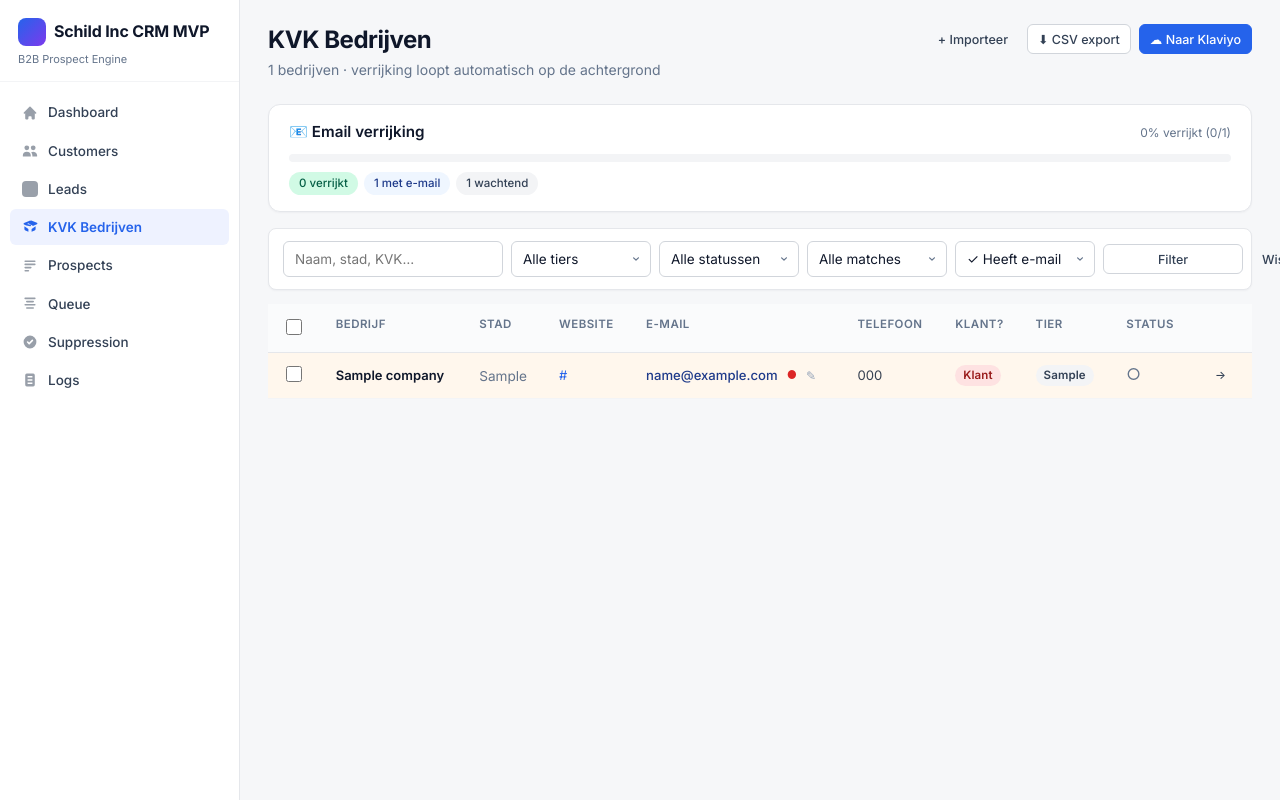
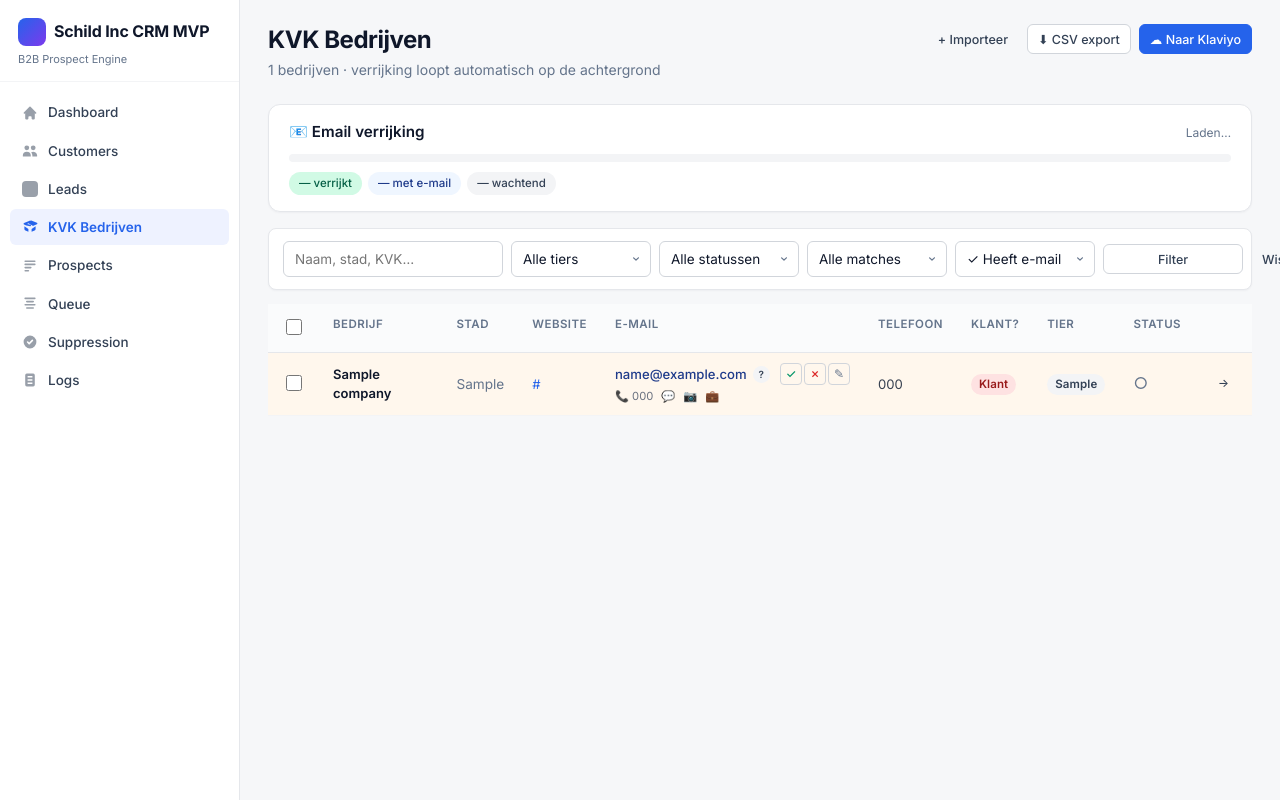
Before and after one commit to kevinolla/Schildinc, a FastAPI app: page /kvk?has_email=1 in a window 1280 px wide. Run offline with FastAPI, Linux system fonts and the light colour scheme; tables that the repository leaves empty hold one stand-in row (values such as "Sample post").

Commit message:
Agent goes hands-free + KVK row gains one-click verify/reject + contact icons
User feedback: 'it always confirms me again and again to check the
email, make it automate working and easy to check email and contact'.

Agent (scripts/email_agent.py)
- Stripped ALL interactive prompts:
    * --interactive flag removed
    * wait_for_human() → auto_cooldown_for_captcha() that sleeps and
      skips the record (it stays in /agent/pending for a later run)
    * No more 'press Enter' / 'paste the email' prompts
- New --captcha-cooldown N flag (default 90s) lets the user tune the
  cool-down if Google's rate-limit windows change
- Inner retry loop replaced by a single try → either get extract
  or skip on CAPTCHA, then move on

KVK page (templates/kvk_companies.html)
- Email cell now shows the email + a compact confidence BADGE (not a
  cryptic dot): ✓ verified / M manual / ? guessed / H high / M medium
- Three new one-click icons next to each email:
    ✓  mark as verified (sets confidence=verified, approved_for_outreach=true)
    ✗  wrong — clears email + re-queues record (status=pending)
    ✎  inline edit (existing behavior)
- Second line under the email shows other contact channels as icons:
    📞 phone   💬 WhatsApp link   📷 Instagram link   💼 LinkedIn link
  All clickable where applicable. No more drilling into the detail page
  to see if a record has socials.

New endpoints (app/main.py)
- POST /kvk/{id}/verify-email → email_confidence='verified',
  approved_for_outreach=true, status='discovered'
- POST /kvk/{id}/reject-email → wipe email_public, status='pending',
  approved_for_outreach=false (back into the pool)

Styles (static/styles.css)
- .email-actions wraps the three icon buttons compactly
- .verify-btn variants color-coded: green (yes), red (no), blue (edit)
- .contact-mini icons inherit muted color, brand on hover

Co-Authored-By: Claude Sonnet 4.6 <noreply@anthropic.com>

```diff
--- a/app/main.py
+++ b/app/main.py
@@ -2044,6 +2044,43 @@ async def kvk_set_email_inline(
     return JSONResponse({"ok": True, "email": email})
 
 
+@app.post("/kvk/{company_id}/verify-email")
+async def kvk_verify_email(
+    company_id: int,
+    db: Session = Depends(get_db),
+    _: str = Depends(require_admin),
+) -> JSONResponse:
+    """One-click verify: mark this email as human-checked (confidence='verified')."""
+    company = db.get(KvkCompany, company_id)
+    if not company or not (company.email_public or "").strip():
+        return JSONResponse({"ok": False, "error": "no_email"}, status_code=400)
+    company.email_confidence = "verified"
+    company.approved_for_outreach = True
+    company.enrichment_status = "discovered"
+    db.commit()
+    return JSONResponse({"ok": True, "email": company.email_public, "confidence": "verified"})
+
+
+@app.post("/kvk/{company_id}/reject-email")
+async def kvk_reject_email(
+    company_id: int,
+    db: Session = Depends(get_db),
+    _: str = Depends(require_admin),
+) -> JSONResponse:
+    """One-click reject: clear a wrong email so the record goes back to pending."""
+    company = db.get(KvkCompany, company_id)
+    if not company:
+        return JSONResponse({"ok": False, "error": "not_found"}, status_code=404)
+    company.email_public = ""
+    company.email_confidence = ""
+    company.email_source_url = ""
+    company.approved_for_outreach = False
+    company.enrichment_status = "pending"
+    apply_kvk_matching(db, company)
+    db.commit()
+    return JSONResponse({"ok": True})
+
+
 # -- Enrichment progress API (for dashboard live counter) --
 @app.get("/api/kvk/progress")
 def kvk_progress(db: Session = Depends(get_db), _: str = Depends(require_admin)) -> JSONResponse:
--- a/app/static/styles.css
+++ b/app/static/styles.css
@@ -1183,6 +1183,38 @@ tbody tr:hover td { background: var(--surface-2); }
   border-color: #93c5fd;
 }
 
+/* One-click verify / reject / edit buttons in the email cell */
+.email-actions {
+  display: inline-flex;
+  gap: 2px;
+  margin-left: 4px;
+}
+.verify-btn {
+  background: transparent;
+  border: 1px solid var(--border-strong);
+  border-radius: 4px;
+  width: 22px;
+  height: 22px;
+  min-height: 0;
+  padding: 0;
+  font-size: 12px;
+  line-height: 1;
+  cursor: pointer;
+  color: var(--text-muted);
+  display: inline-flex;
+  align-items: center;
+  justify-content: center;
+  transition: background .12s, color .12s, border-color .12s;
+}
+.verify-btn.verify-yes { color: var(--success); }
+.verify-btn.verify-yes:hover { background: var(--success-soft); border-color: var(--success); }
+.verify-btn.verify-no { color: var(--danger); }
+.verify-btn.verify-no:hover { background: var(--danger-soft); border-color: var(--danger); }
+.verify-btn.verify-edit:hover { background: var(--surface-3); color: var(--brand); border-color: var(--brand); }
+
+.contact-mini a, .contact-mini { text-decoration: none; }
+.contact-mini a:hover { color: var(--brand); }
+
 /* ── Prospect Detail Page ───────────────────────────────────────────────── */
 .prospect-list { display: grid; gap: 14px; }
 .prospect-list-compact { gap: 12px; }
--- a/app/templates/kvk_companies.html
+++ b/app/templates/kvk_companies.html
@@ -147,28 +147,52 @@
           {% endif %}
         </td>
 
-        <!-- Inline email cell with edit-in-place -->
+        <!-- Email cell: shows email + one-click verify/reject + all other channels -->
         <td class="email-cell" id="email-cell-{{ c.id }}">
           {% if c.email_public %}
-          <div class="email-display">
+          <div class="email-display" id="email-display-{{ c.id }}">
             <span class="has-contact" title="{{ c.email_public }}" style="font-size:.82rem">
-              {{ c.email_public[:32] }}{% if c.email_public|length > 32 %}…{% endif %}
+              {{ c.email_public[:34] }}{% if c.email_public|length > 34 %}…{% endif %}
             </span>
-            {% if c.email_confidence == 'manual' %}
-            <span class="conf-dot" style="color:#7c3aed" title="Handmatig">●</span>
+            {% if c.email_confidence == 'verified' %}
+            <span class="badge badge-green" style="font-size:.62rem;padding:1px 6px" title="Verified">✓</span>
+            {% elif c.email_confidence == 'manual' %}
+            <span class="badge badge-purple" style="font-size:.62rem;padding:1px 6px" title="Manual">M</span>
+            {% elif c.email_confidence == 'guessed' %}
+            <span class="badge badge-yellow" style="font-size:.62rem;padding:1px 6px" title="Pattern-guessed (info@domain)">?</span>
             {% elif c.email_confidence == 'high' %}
-            <span class="conf-dot conf-high" title="Hoge betrouwbaarheid">●</span>
+            <span class="badge badge-blue" style="font-size:.62rem;padding:1px 6px" title="High confidence">H</span>
             {% elif c.email_confidence == 'medium' %}
-            <span class="conf-dot conf-medium" title="Gemiddelde betrouwbaarheid">●</span>
+            <span class="badge badge-yellow" style="font-size:.62rem;padding:1px 6px" title="Medium">M</span>
             {% else %}
-            <span class="conf-dot conf-low" title="Lage betrouwbaarheid">●</span>
+            <span class="badge badge-gray" style="font-size:.62rem;padding:1px 6px" title="Low">?</span>
             {% endif %}
-            <button class="edit-email-btn" onclick="showEmailEdit({{ c.id }}, '{{ c.email_public }}')" title="E-mail aanpassen">✎</button>
+            <div class="email-actions">
+              {% if c.email_confidence != 'verified' %}
+              <button class="verify-btn verify-yes" title="Mark as verified"
+                      onclick="verifyEmail({{ c.id }})">✓</button>
+              {% endif %}
+              <button class="verify-btn verify-no" title="Wrong email — remove"
+                      onclick="rejectEmail({{ c.id }})">✗</button>
+              <button class="verify-btn verify-edit" title="Edit email"
+                      onclick="showEmailEdit({{ c.id }}, '{{ c.email_public }}')">✎</button>
+            </div>
           </div>
           {% else %}
-          <div class="email-display">
+          <div class="email-display" id="email-display-{{ c.id }}">
             <span class="text-muted" style="font-size:.82rem">—</span>
-            <button class="edit-email-btn add-email-btn" onclick="showEmailEdit({{ c.id }}, '')" title="E-mail toevoegen">+ email</button>
+            <button class="edit-email-btn add-email-btn" onclick="showEmailEdit({{ c.id }}, '')" title="Add email">+ email</button>
+          </div>
+          {% endif %}
+          {# Other contacts on second line — phone / WA / IG / LI #}
+          {% if c.phone_public or c.whatsapp_number or c.instagram_url or c.linkedin_url %}
+          <div class="contact-mini" style="margin-top:3px;font-size:.7rem;color:#6b7280;display:flex;gap:8px;flex-wrap:wrap">
+            {% if c.phone_public %}<span title="{{ c.phone_public }}">📞 {{ c.phone_public[:14] }}</span>{% endif %}
+            {% if c.whatsapp_number or c.whatsapp_url %}
+            <a href="{{ c.whatsapp_url or 'https://wa.me/' ~ (c.whatsapp_number or '')|replace('+','') }}" target="_blank" class="ext-link" title="WhatsApp">💬</a>
+            {% endif %}
+            {% if c.instagram_url %}<a href="{{ c.instagram_url }}" target="_blank" class="ext-link" title="Instagram">📷</a>{% endif %}
+            {% if c.linkedin_url %}<a href="{{ c.linkedin_url }}" target="_blank" class="ext-link" title="LinkedIn">💼</a>{% endif %}
           </div>
           {% endif %}
           <div class="email-edit-form hidden" id="email-form-{{ c.id }}">
@@ -315,6 +339,59 @@ async function saveEmail(id) {
   }
 }
 
+// ── One-click verify / reject ──
+async function verifyEmail(id) {
+  const cell = document.getElementById('email-cell-' + id);
+  cell.style.opacity = '.5';
+  try {
+    const resp = await fetch('/kvk/' + id + '/verify-email', {method: 'POST'});
+    const data = await resp.json();
+    if (data.ok) {
+      // Swap the H/?/etc badge for the green ✓ badge and remove the ✓ button
+      const display = document.getElementById('email-display-' + id);
+      const badges = display.querySelectorAll('.badge');
+      badges.forEach(b => b.remove());
+      const verifiedBadge = document.createElement('span');
+      verifiedBadge.className = 'badge badge-green';
+      verifiedBadge.style.cssText = 'font-size:.62rem;padding:1px 6px';
+      verifiedBadge.title = 'Verified';
+      verifiedBadge.textContent = '✓';
+      display.querySelector('.has-contact').after(verifiedBadge);
+      const yesBtn = display.querySelector('.verify-yes');
+      if (yesBtn) yesBtn.remove();
+    } else {
+      alert('Verify failed: ' + (data.error || 'unknown'));
+    }
+  } catch (e) {
+    alert('Network error: ' + e);
+  } finally {
+    cell.style.opacity = '';
+  }
+}
+
+async function rejectEmail(id) {
+  if (!confirm('Wrong email — clear it and re-queue this record?')) return;
+  const cell = document.getElementById('email-cell-' + id);
+  cell.style.opacity = '.5';
+  try {
+    const resp = await fetch('/kvk/' + id + '/reject-email', {method: 'POST'});
+    const data = await resp.json();
+    if (data.ok) {
+      // Replace the email display with the "add email" placeholder
+      const display = document.getElementById('email-display-' + id);
+      display.innerHTML =
+        '<span class="text-muted" style="font-size:.82rem">—</span>' +
+        '<button class="edit-email-btn add-email-btn" onclick="showEmailEdit(' + id + ', \\'\\')" title="Add email">+ email</button>';
+    } else {
+      alert('Reject failed: ' + (data.error || 'unknown'));
+    }
+  } catch (e) {
+    alert('Network error: ' + e);
+  } finally {
+    cell.style.opacity = '';
+  }
+}
+
 // ── Live enrichment progress ──
 async function refreshProgress() {
   try {
```
Also changed, not shown: scripts/email_agent.py (+25 -48 lines).
